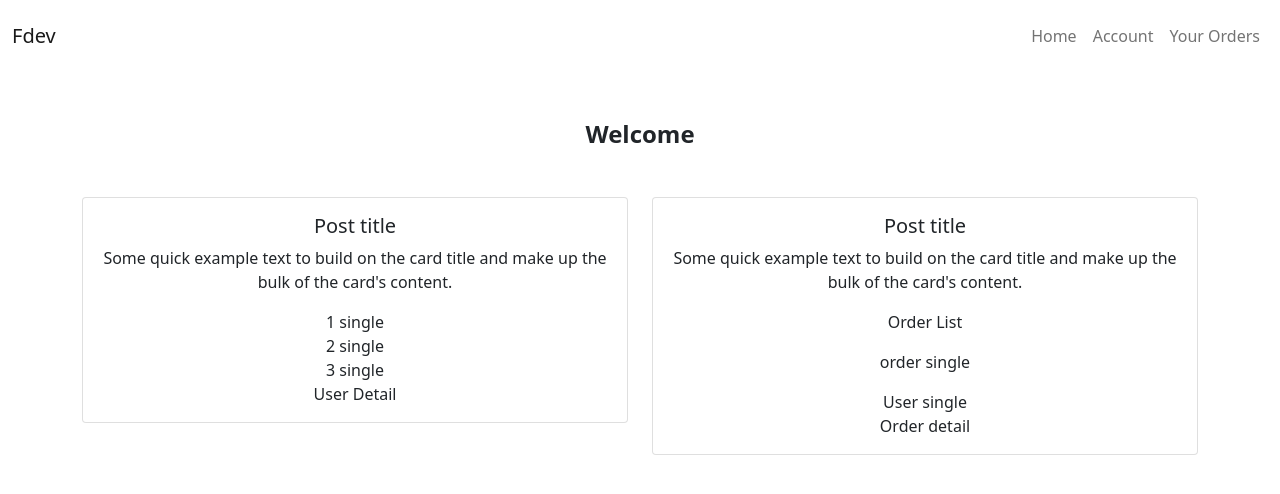
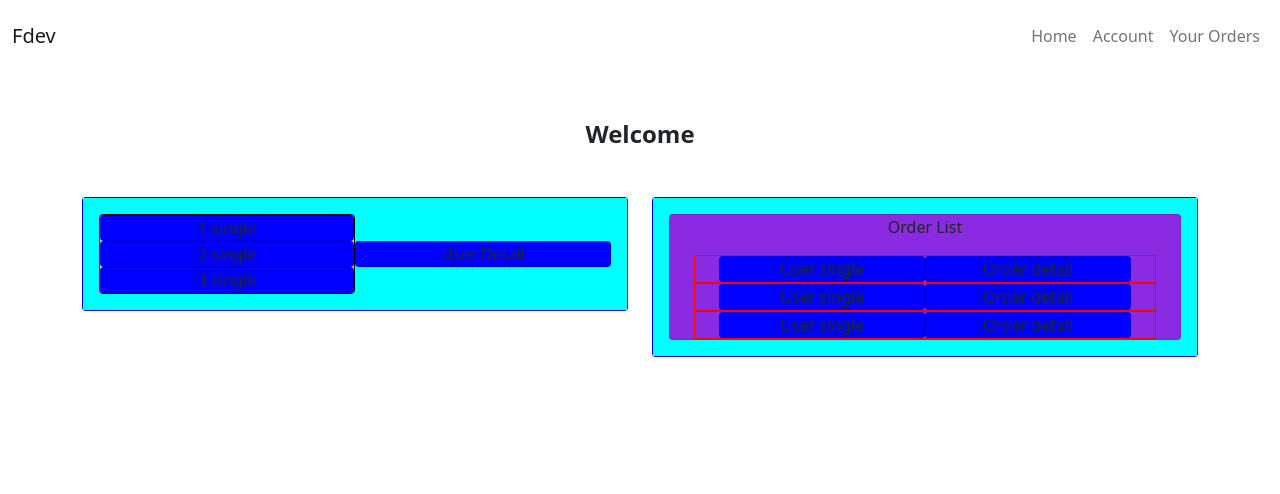
Before and after one commit to Marta-93/Angular-Esercizi-DevelHope, an Angular app in the folder fdev/: page / in a window 1280 px wide. Shown: the top 494 px of the page. Built offline with nearby package versions, Linux system fonts and the light colour scheme.

Commit message:
add: css app.component

```diff
--- a/fdev/src/app/app.component.css
+++ b/fdev/src/app/app.component.css
@@ -0,0 +1,33 @@
+section {
+  display: block;
+}
+
+.card {
+  background-color: blue;
+  display: flex;
+}
+
+.card-body {
+  display: flex;
+  align-items: center;
+  justify-content: space-around;
+  background-color: aqua;
+}
+
+.user-list {
+  background-color: pink;
+  border: 1px solid black;
+  justify-content: space-between;
+}
+
+.order-list {
+  background-color: blueviolet;
+  align-items: center;
+  justify-content: space-around;
+}
+
+.order-single {
+  border: 1px solid red;
+  align-items: center;
+  justify-content: space-between;
+}
--- a/fdev/src/app/app.component.html
+++ b/fdev/src/app/app.component.html
@@ -43,16 +43,17 @@
             <div class="col-lg-6 mb-4">
               <div class="card">
                 <div class="card-body">
-                  <h5 class="card-title">Post title</h5>
-                  <p class="card-text">
-                    Some quick example text to build on the card title and make up the bulk of the
-                    card's content.
-                  </p>
-                  <div>1 single</div>
-                  <div>2 single</div>
-                  <div>3 single</div>
-                  <div>User Detail</div>
-                  <!--<a href="#!" class="btn btn-primary">Read</a>-->
+
+                  <div class="card col-6 user-list">
+                    <div class="card user-single">1 single</div>
+                    <div class="card user-single">2 single</div>
+                    <div class="card user-single">3 single</div>
+                  </div>
+
+                  <div class="card col-6 user-detail">
+                    <div>User Detail</div>
+                  </div>
+
                 </div>
               </div>
             </div>
@@ -60,17 +61,19 @@
             <div class="col-lg-6 mb-4">
               <div class="card">
                 <div class="card-body">
-                  <h5 class="card-title">Post title</h5>
-                  <p class="card-text">
-                    Some quick example text to build on the card title and make up the bulk of the
-                    card's content.
-                  </p>
-                  <div>
+                  <div class="container card order-list">
                     <p>Order List</p>
-                    <div>
-                      <p>order single</p>
-                      <div>User single</div>
-                      <div>Order detail</div>
+                    <div class="container-fluid row order-single">
+                      <div class="card col-sm">User single</div>
+                      <div class="card col-sm">Order detail</div>
+                    </div>
+                    <div class="container-fluid row order-single">
+                      <div class="card col-sm">User single</div>
+                      <div class="card col-sm">Order detail</div>
+                    </div>
+                    <div class="container-fluid row order-single">
+                      <div class="card col-sm">User single</div>
+                      <div class="card col-sm">Order detail</div>
                     </div>
                   </div>
                 </div>
--- a/fdev/src/app/order-container/order-container.component.html
+++ b/fdev/src/app/order-container/order-container.component.html
@@ -1,7 +1,13 @@
-<div>
+<div class="container">
   <div class="card">
     <div class="body">
       <h1>Container Order</h1>
+      <div class="card">
+        <div class="card-content">
+          <div>user single</div>
+          <div>order detail</div>
+        </div>
+      </div>
     </div>
   </div>
 </div>
```
